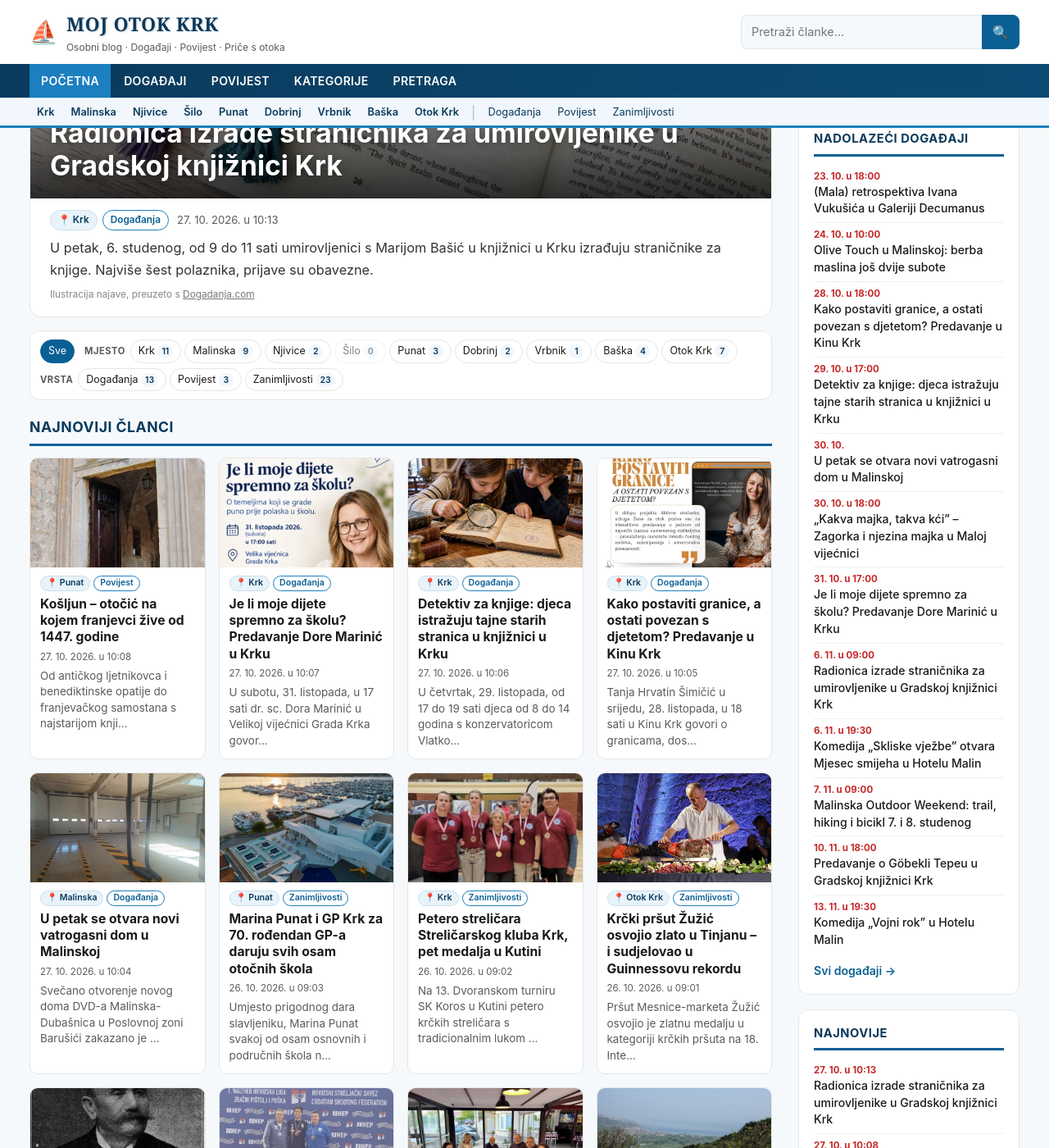
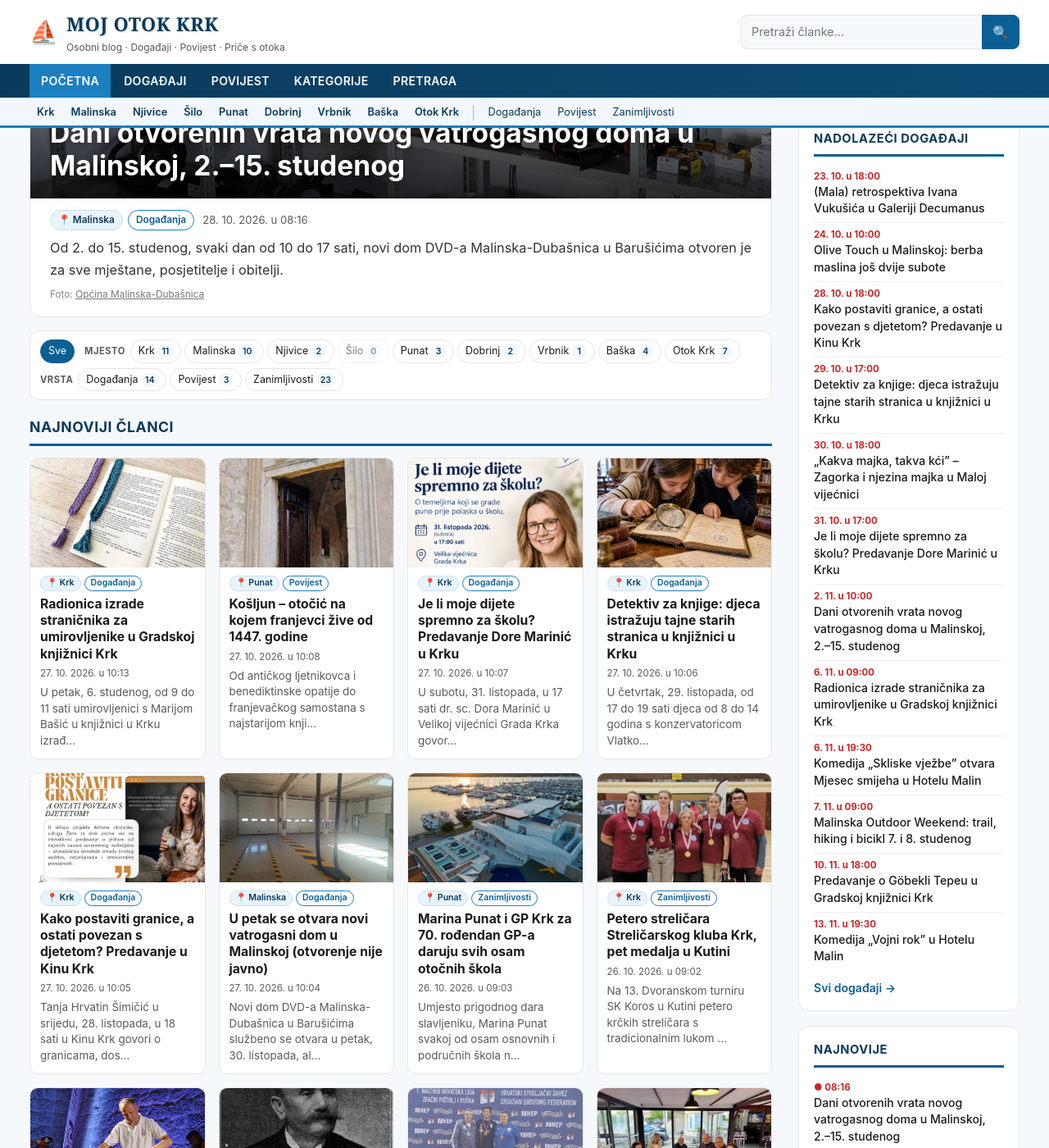
Before and after one commit to MojGK/moj-otok-krk, a Jekyll site: the page built from index.md, in a window 1280 px wide and 1400 px high, scrolled down 387 px. Shown: the whole window at 82% size. Built offline with Jekyll 4.4.1, drawn with Linux system fonts in a browser that asks for light colours; some of the changed text lies outside the part shown.

Commit message:
Ispravak: otvorenje vatrogasnog doma nije javno; nova najava Dana otvorenih vrata 2.–15. 11.

```diff
--- a/_posts/2026-10-27-otvorenje-vatrogasnog-doma-malinska.md
+++ b/_posts/2026-10-27-otvorenje-vatrogasnog-doma-malinska.md
@@ -1,28 +1,25 @@
 ---
 layout: post
-title: "U petak se otvara novi vatrogasni dom u Malinskoj"
+title: "U petak se otvara novi vatrogasni dom u Malinskoj (otvorenje nije javno)"
 date: 2026-10-27 10:04:00 +0100
 location: Malinska
 type: Događanja
 categories: [Malinska, Događanja]
-event_date: 2026-10-30 00:00:00 +0100
-event_end: 2026-10-30 23:59:00 +0100
-event_time_unknown: true
-event_place: Vatrogasni dom, Poslovna zona Barušići, Malinska
-excerpt: Svečano otvorenje novog doma DVD-a Malinska-Dubašnica u Poslovnoj zoni Barušići zakazano je za petak, 30. listopada. Točno vrijeme još nije objavljeno.
+excerpt: Novi dom DVD-a Malinska-Dubašnica u Barušićima službeno se otvara u petak, 30. listopada, ali samo za uzvanike i medije. Za sve ostale vrata su otvorena od 2. do 15. studenog.
 image: /assets/images/vatrogasni-dom-malinska-garaza.jpg
 image_alt: "Garaža novoizgrađenog vatrogasnog doma Malinska-Dubašnica"
 image_credit: "Foto: [Općina Malinska-Dubašnica](https://www.malinska.hr/2026/06/30/dovrsena-izgradnja-novog-vatrogasnog-doma-malinska-dubasnica/), lipanj 2026."
-source: "[Bodulija.net](https://bodulija.net/svecano-otvorenje-novoizgradenog-vatrogasnog-doma-u-malinskoj-uz-visoke-goste/); [Općina Malinska-Dubašnica](https://www.malinska.hr/2026/06/30/dovrsena-izgradnja-novog-vatrogasnog-doma-malinska-dubasnica/)"
+source: "[Općina Malinska-Dubašnica, 27. 10. 2026.](https://www.malinska.hr/2026/10/27/odbrojavanje-je-zavrseno-novi-vatrogasni-dom-u-malinskoj-spreman-je-za-otvorenje-i-dane-otvorenih-vrata/); [Bodulija.net](https://bodulija.net/svecano-otvorenje-novoizgradenog-vatrogasnog-doma-u-malinskoj-uz-visoke-goste/); [Općina Malinska-Dubašnica](https://www.malinska.hr/2026/06/30/dovrsena-izgradnja-novog-vatrogasnog-doma-malinska-dubasnica/)"
 ---
 
-Svečano otvorenje novog doma DVD-a Malinska-Dubašnica u Poslovnoj zoni Barušići zakazano je za petak, 30. listopada. Točno vrijeme još nije objavljeno.
+Novi dom DVD-a Malinska-Dubašnica u Barušićima službeno se otvara u petak, 30. listopada, ali samo za uzvanike i medije. Za sve ostale vrata su otvorena od 2. do 15. studenog.
 
-Za Dubašnicu je ovo velik dan: novi vatrogasni dom ovog petka i službeno otvara vrata.
+Za Dubašnicu je ovo velik dan: novi vatrogasni dom ovog petka i službeno otvara vrata. **Važno:** prema Općini, svečano otvorenje zbog protokola i ograničenog prostora **nije javno** – rezervirano je za predstavnike medija, visoke uzvanike i manji krug gostiju koji su sudjelovali u projektu. Mještani i posjetitelji dom mogu razgledati na [Danima otvorenih vrata]({{ '/dani-otvorenih-vrata-vatrogasni-dom-malinska/' | relative_url }}), od 2. do 15. studenog.
 
 ## Što znamo o otvorenju
 
-- **Kada:** petak, **30. listopada 2026.** – **točno vrijeme još nije objavljeno**; ažurirat ću najavu čim se pojavi.
+- **Kada:** petak, **30. listopada 2026.** (točno vrijeme nije objavljeno)
+- **Za koga:** samo pozvani gosti i mediji – **nije otvoreno za javnost**
 - **Gdje:** novi vatrogasni dom u **Poslovnoj zoni Barušići**, Malinska.
 - **Gosti:** najavljeni su predsjednik Hrvatskoga sabora **Gordan Jandroković**, primorsko-goranski župan **Ivica Lukanović**, glavni vatrogasni zapovjednik RH **Slavko Tucaković**, načelnik Općine Malinska-Dubašnica **Robert Anton Kraljić** i zapovjednik DVD-a Malinska-Dubašnica **Mario Mihaljević**.
 - **Program:** govori, nastup klape i folklora, pokazna vježba vatrogasnog podmlatka, blagoslov zgrade, rezanje vrpce i obilazak novih prostora.
@@ -33,6 +30,8 @@ Projekt „Izgradnja i opremanje Vatrogasnog doma Malinska-Dubašnica“ vrijeda
 
 Prema objavi Općine iz lipnja, svi su građevinski radovi završeni **17. travnja 2026.**, a nakon toga dom se opremao. Novi prostor trebao bi vatrogascima osigurati bolje uvjete za rad i obuku, a suvremena oprema brži odgovor na intervencije.
 
-Ako ste u petak slobodni, ovo je prilika da pogledate gdje će naši vatrogasci odsad biti smješteni – i da im zahvalite.
+Tko želi vidjeti gdje će naši vatrogasci odsad biti smješteni – i usput im zahvaliti – neka dođe na [Dane otvorenih vrata]({{ '/dani-otvorenih-vrata-vatrogasni-dom-malinska/' | relative_url }}), svaki dan od 2. do 15. studenog, od 10 do 17 sati.
 
-*Izvori: Bodulija.net (najava otvorenja) i Općina Malinska-Dubašnica (objava o završetku radova, 30. 6. 2026.). Fotografija prikazuje garažu doma nakon završetka radova.*
+*Izvori: Općina Malinska-Dubašnica (27. 10. 2026. i 30. 6. 2026.) i Bodulija.net (najava otvorenja). Fotografija prikazuje garažu doma nakon završetka radova.*
+
+*Ispravak 28. 10.: u prvoj verziji ove najave pozivao sam čitatelje da dođu na otvorenje u petak. Prema objavi Općine od 27. 10., svečano otvorenje nije javno, pa sam najavu maknuo s popisa javnih događaja i uputio na Dane otvorenih vrata (2.–15. 11.).*
--- /dev/null
+++ b/_posts/2026-10-28-dani-otvorenih-vrata-vatrogasni-dom-malinska.md
@@ -0,0 +1,38 @@
+---
+layout: post
+title: "Dani otvorenih vrata novog vatrogasnog doma u Malinskoj, 2.–15. studenog"
+date: 2026-10-28 08:16:00 +0100
+location: Malinska
+type: Događanja
+categories: [Malinska, Događanja]
+event_date: 2026-11-02 10:00:00 +0100
+event_end: 2026-11-15 17:00:00 +0100
+event_place: Vatrogasni dom DVD-a Malinska-Dubašnica, Poslovna zona Barušići
+excerpt: Od 2. do 15. studenog, svaki dan od 10 do 17 sati, novi dom DVD-a Malinska-Dubašnica u Barušićima otvoren je za sve mještane, posjetitelje i obitelji.
+image: /assets/images/vatrogasni-dom-malinska-oprema.jpg
+image_alt: "Vatrogasna oprema na policama u spremištu novog vatrogasnog doma u Malinskoj"
+image_credit: "Foto: [Općina Malinska-Dubašnica](https://www.malinska.hr/2026/10/27/odbrojavanje-je-zavrseno-novi-vatrogasni-dom-u-malinskoj-spreman-je-za-otvorenje-i-dane-otvorenih-vrata/)"
+source: "[Općina Malinska-Dubašnica](https://www.malinska.hr/2026/10/27/odbrojavanje-je-zavrseno-novi-vatrogasni-dom-u-malinskoj-spreman-je-za-otvorenje-i-dane-otvorenih-vrata/); [Bodulija.net](https://bodulija.net/svecano-otvorenje-novoizgradenog-vatrogasnog-doma-u-malinskoj-uz-visoke-goste/)"
+---
+
+Od 2. do 15. studenog, svaki dan od 10 do 17 sati, novi dom DVD-a Malinska-Dubašnica u Barušićima otvoren je za sve mještane, posjetitelje i obitelji.
+
+Svečano otvorenje u petak, 30. listopada, [rezervirano je za uzvanike i medije]({{ '/otvorenje-vatrogasnog-doma-malinska/' | relative_url }}). Ali dom je, kako kažu u Općini, „građen za cijelu našu zajednicu“ – pa vatrogasci odmah nakon toga otvaraju vrata svima.
+
+## Praktično
+
+- **Od ponedjeljka 2. do nedjelje 15. studenog 2026.**
+- **Svaki dan od 10 do 17 sati**
+- **Novi vatrogasni dom, Poslovna zona Barušići**, Malinska
+- možete doći sami ili s obitelji, razgledati prostore, opremu i tehnologiju
+
+## Što je novo
+
+- Dom je vrijedan **3,7 milijuna eura**; sufinanciran je iz Europskog fonda za regionalni razvoj (Integrirani teritorijalni program 2021.–2027.), uz Općinu, DVD Malinska-Dubašnica i Područnu vatrogasnu zajednicu otoka Krka.
+- **Uporabna dozvola** ishođena je **13. srpnja 2026.**, a nakon toga dom je opremljen; ovih dana stigao je i preostali namještaj.
+- Od **1. listopada 2026.** na **tri lokacije** na području općine radi **sustav video nadzora za rano otkrivanje požara**.
+- Vatrogasci su 12. listopada sudjelovali u vježbi u Malom Lošinju, a na Susku su održali radionice o sprječavanju požara za mještane.
+
+Naši vatrogasci, kako piše Općina, „konačno ulaze u dom kakav zaslužuju“. Red je da ga dođemo vidjeti – i da im usput zahvalimo.
+
+*Izvori: Općina Malinska-Dubašnica (objava od 27. 10. 2026.) i Bodulija.net.*
```
Also changed, not shown: assets/images/vatrogasni-dom-malinska-oprema.jpg (added).
